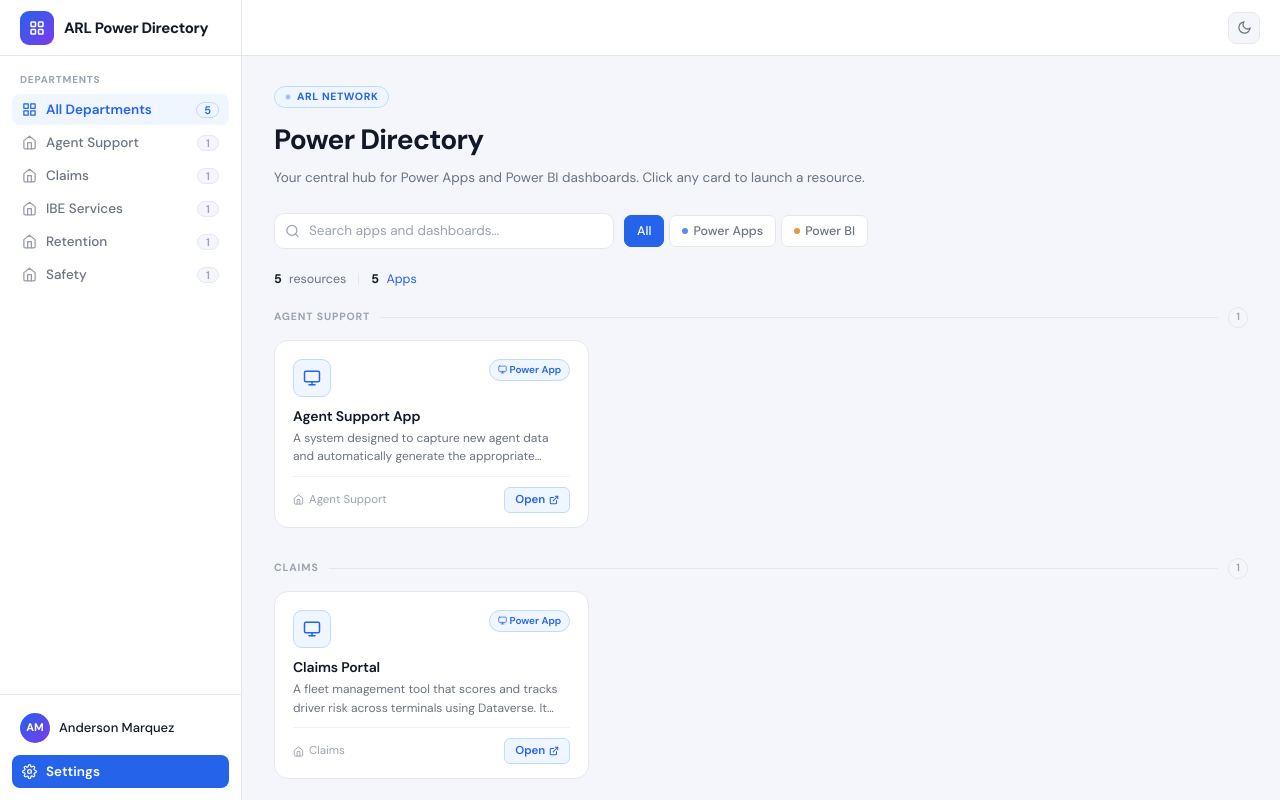
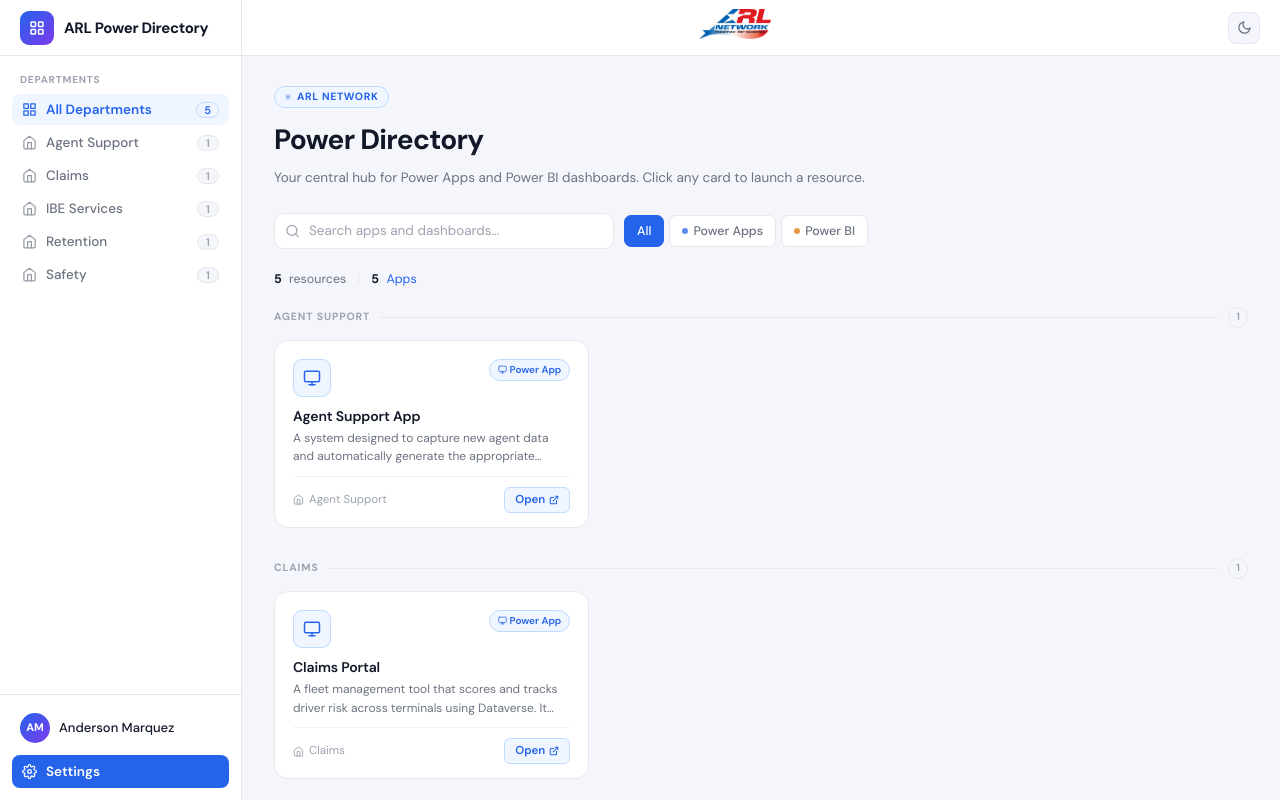
Before and after one commit to arl-am/arl-power-directory, a plain HTML site: page index.html in a window 1280 px wide. Drawn offline with Linux system fonts and the light colour scheme.

Commit message:
Update index.html

```diff
--- a/index.html
+++ b/index.html
@@ -480,7 +480,7 @@
           If hosting on GitHub Pages, add your logo as "logo.png"
           in the same folder as index.html and use: src="./logo.png"
         -->
-        <img src="./logo.png" alt="ARL Network" onerror="this.style.display='none'" />
+        <img src="./arlnetwork-logo.png" alt="ARL Network" onerror="this.style.display='none'" />
       </div>
     </div>
     <div class="h-right">
```
